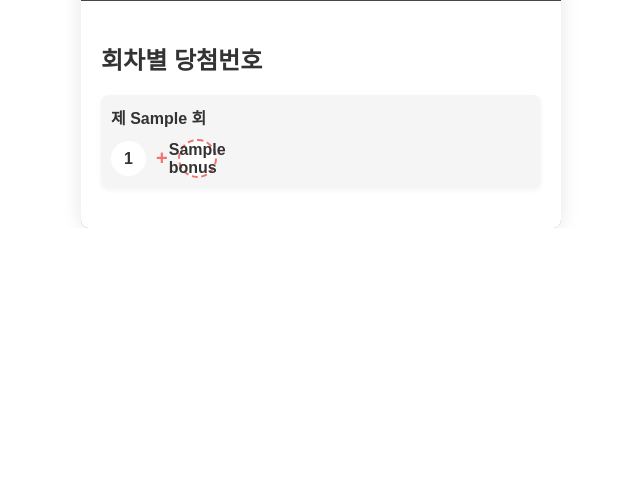
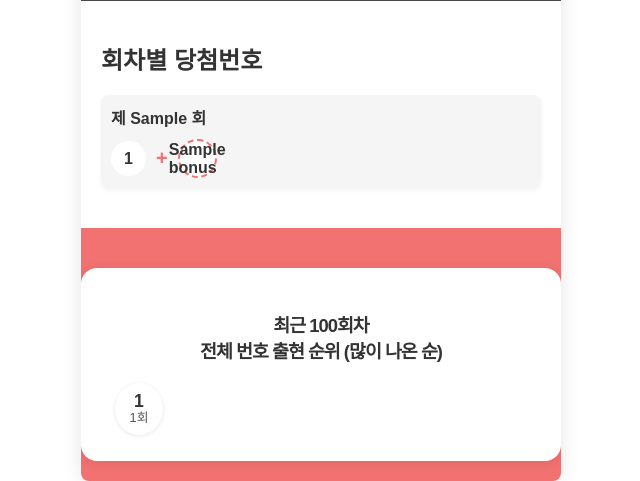
Before and after one commit to jonemos/LottoGenerator, a Flask app: template templates/index.html in a window 1280 px wide. Shown: the part 621-1102 px from the top of the page, without its empty margins (319-959 px from the left). Before the commit the page ends 849 px from the top, so only its background shows below. Run offline with Flask 3, Linux system fonts and the light colour scheme; the template is opened without the code that fills it: most values are stand-ins (such as "Sample title", 1, 10 or a date in 2020).

Commit message:
20250609-수정1

```diff
--- a/app.py
+++ b/app.py
@@ -1,6 +1,7 @@
 from flask import Flask, render_template, jsonify
 import random
 import requests
+import collections
 from bs4 import BeautifulSoup
 
 app = Flask(__name__)
@@ -172,14 +173,43 @@
         return "background-color:#b0d840;color:#000;"
     return ""
 
+def fetch_last_100_numbers_stats():
+    """최근 100회차 당첨번호에서 전체 번호 출현 순위 포함 반환"""
+    latest_draw_no = get_latest_draw_no()
+    if latest_draw_no == 0:
+        return [], [], []
+    number_counter = collections.Counter()
+    count = 0
+    for draw_no in range(latest_draw_no, latest_draw_no - 100, -1):
+        response = requests.get(f'https://www.dhlottery.co.kr/common.do?method=getLottoNumber&drwNo={draw_no}')
+        if response.status_code == 200:
+            data = response.json()
+            if data.get('returnValue') == 'success':
+                numbers = [
+                    data.get('drwtNo1'), data.get('drwtNo2'), data.get('drwtNo3'),
+                    data.get('drwtNo4'), data.get('drwtNo5'), data.get('drwtNo6')
+                ]
+                number_counter.update(numbers)
+                count += 1
+        if count >= 100:
+            break
+    most_common = number_counter.most_common(10)
+    least_common = sorted(number_counter.items(), key=lambda x: (x[1], x[0]))[:10]
+    # 1~45까지 모두 포함, 출현횟수 0도 표시
+    all_sorted = sorted([(num, number_counter.get(num, 0)) for num in range(1, 46)], key=lambda x: (-x[1], x[0]))
+    return most_common, least_common, all_sorted
 
 @app.route('/')
 def home():
+    most_common, least_common, all_sorted = fetch_last_100_numbers_stats()
     return render_template(
         'index.html',
         lotto_numbers=generate_lotto_numbers_all_constraints(),
         latest_results=fetch_latest_lotto_results(),
-        get_ball_style=get_ball_style
+        get_ball_style=get_ball_style,
+        most_common=most_common,
+        least_common=least_common,
+        all_sorted=all_sorted
     )
 
 
--- a/static/style.css
+++ b/static/style.css
@@ -159,3 +159,67 @@
   box-shadow: 0 6px 12px rgba(0, 0, 0, 0.15);
   background: linear-gradient(45deg, #f55454, #f27171);
 }
+
+.stats-section {
+    display: flex;
+    justify-content: center;
+    gap: 40px;
+    margin: 40px 0 20px 0;
+    flex-wrap: wrap;
+}
+.stats-box {
+    background: #fff;
+    border-radius: 16px;
+    box-shadow: 0 2px 12px rgba(0,0,0,0.08);
+    padding: 24px 32px;
+    min-width: 320px;
+    text-align: center;
+}
+.stats-box h3 {
+    font-size: 1.15rem;
+    margin-bottom: 18px;
+    color: #333;
+    letter-spacing: -1px;
+}
+.number-balls {
+    display: flex;
+    flex-wrap: wrap;
+    justify-content: center;
+    gap: 10px;
+}
+.ball {
+    display: inline-block;
+    width: 38px;
+    height: 38px;
+    border-radius: 50%;
+    text-align: center;
+    line-height: 38px;
+    font-size: 1.1rem;
+    font-weight: bold;
+    box-shadow: 0 1px 4px rgba(0,0,0,0.10);
+    margin: 2px;
+    transition: transform 0.15s;
+}
+.ball-vertical {
+    display: flex;
+    flex-direction: column;
+    align-items: center;
+    justify-content: center;
+    line-height: 1.1;
+    height: 48px;
+    width: 48px;
+    padding: 2px 0;
+}
+.ball-num {
+    font-size: 1.1rem;
+    font-weight: bold;
+    z-index: 1;
+}
+.ball-count {
+    display: block;
+    font-size: 0.8rem;
+    color: #555;
+    font-weight: normal;
+    margin-top: 0px;
+    z-index: 1;
+}
--- a/templates/index.html
+++ b/templates/index.html
@@ -49,6 +49,20 @@
       {% endfor %}
     </div>
 
+    <!-- index.html 하단에 추가 -->
+    <div class="stats-section">
+        <div class="stats-box" style="width:100%;">
+            <h3>최근 100회차<br>전체 번호 출현 순위 (많이 나온 순)</h3>
+            <div class="number-balls" style="flex-wrap:wrap; justify-content:flex-start;">
+                {% for num, count in all_sorted %}
+                    <span class="ball ball-vertical" style="{{ get_ball_style(num) }}">
+                        <span class="ball-num">{{ num }}</span>
+                        <span class="ball-count">{{ count }}회</span>
+                    </span>
+                {% endfor %}
+            </div>
+        </div>
+    </div>
   </div>
 
   <script>
```
